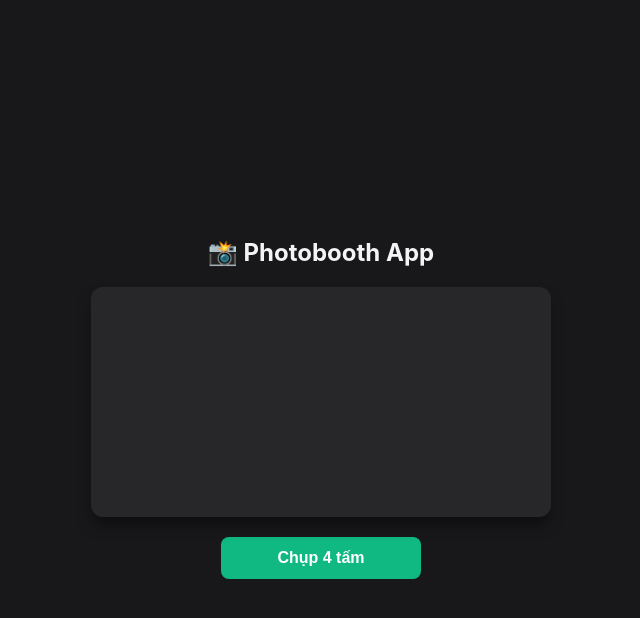
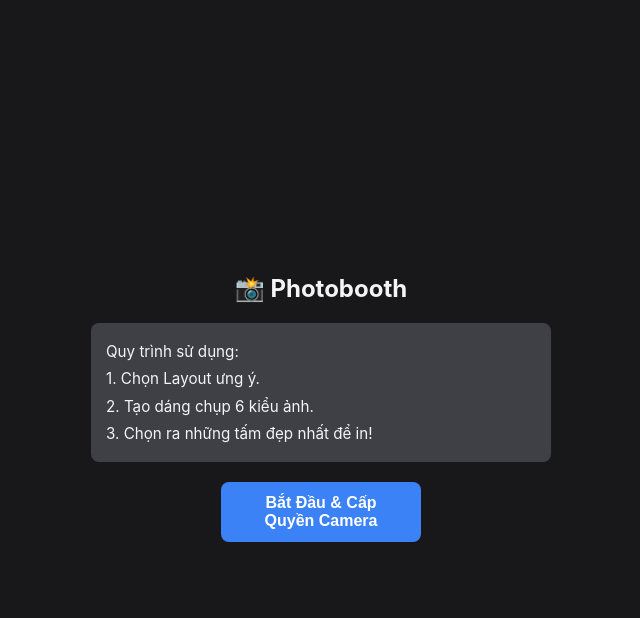
Before and after one commit to hoanggia922/photobooth-app, a Flask app: page / in a window 1280 px wide. Shown: the top 618 px of the page, without its empty margins (319-959 px from the left). Run offline with Flask 3, Linux system fonts and the light colour scheme.

Commit message:
Cập nhật 3 layout mới và logic chuyển màn hình

```diff
--- a/static/script.js
+++ b/static/script.js
@@ -1,222 +1,209 @@
-// Các DOM Elements
+// --- DOM ELEMENTS ---
+const screens = {
+    welcome: document.getElementById('screen-welcome'),
+    layout: document.getElementById('screen-layout'),
+    capture: document.getElementById('screen-capture'),
+    selection: document.getElementById('screen-selection'),
+    final: document.getElementById('screen-final')
+};
+
 const video = document.getElementById('videoElement');
 const canvas = document.getElementById('canvasElement');
 const ctx = canvas.getContext('2d');
 
-const videoContainer = document.getElementById('videoContainer');
-const canvasContainer = document.getElementById('canvasContainer');
-const captureControls = document.getElementById('captureControls');
-const actionControls = document.getElementById('actionControls');
-const captureBtn = document.getElementById('captureBtn');
-const retakeBtn = document.getElementById('retakeBtn');
-const saveBtn = document.getElementById('saveBtn');
 const countdownEl = document.getElementById('countdown');
 const flashEl = document.getElementById('flash');
-// Hàm Helper: Đợi một khoảng thời gian (ms)
-const delay = ms => new Promise(res => setTimeout(res, ms));
-// Hàm khởi tạo Camera
-async function startCamera() {
-    try {
-        const stream = await navigator.mediaDevices.getUserMedia({ video: { facingMode: "user" }, audio: false });
-        video.srcObject = stream;
-    } catch (err) {
-        alert("Vui lòng cho phép truy cập Camera!");
+const progressEl = document.getElementById('captureProgress');
+const selectionContainer = document.getElementById('selectionContainer');
+const btnConfirmSelection = document.getElementById('btnConfirmSelection');
+
+// --- APP STATE (TRẠNG THÁI) ---
+let currentLayout = null; // Layout người dùng chọn
+let capturedPhotos = []; // Lưu 6 bức ảnh đã chụp (dạng DataURL)
+let userSelectedIndices = []; // Lưu vị trí các ảnh user tick chọn (VD: [0, 2, 5])
+
+// CẤU HÌNH CÁC LAYOUT (Bạn cần tự chỉnh sửa tọa độ cx, cy, w, h cho khớp với frame thật của bạn)
+const LAYOUTS = [
+    {
+        id: 'layout-2',
+        name: 'Frame 2 Ảnh',
+        requiredPhotos: 2,
+        frameUrl: '/static/frame_2.png', // Hãy lưu khung nền đen tên là frame_2.png
+        slots: [
+            { cx: 0.25, cy: 0.43, w: 0.42, h: 0.76, angle: 0 }, // Ô bên trái
+            { cx: 0.75, cy: 0.43, w: 0.42, h: 0.76, angle: 0 }  // Ô bên phải
+        ]
+    },
+    {
+        id: 'layout-3',
+        name: 'Frame 3 Ảnh',
+        requiredPhotos: 3,
+        frameUrl: '/static/frame_3.png', // Hãy lưu khung dọc 3 ô tên là frame_3.png
+        slots: [
+            { cx: 0.47, cy: 0.18, w: 0.85, h: 0.33, angle: 0 }, // Ô trên cùng
+            { cx: 0.47, cy: 0.51, w: 0.85, h: 0.33, angle: 0 }, // Ô ở giữa
+            { cx: 0.47, cy: 0.84, w: 0.85, h: 0.33, angle: 0 }  // Ô dưới cùng
+        ]
+    },
+    {
+        id: 'layout-4',
+        name: 'Frame 4 Ảnh',
+        requiredPhotos: 4,
+        frameUrl: '/static/frame_4.png', // Thay bằng file frame 2x2 của bạn
+        slots: [
+            { cx: 0.26, cy: 0.29, w: 0.47, h: 0.40, angle: 0 },
+            { cx: 0.74, cy: 0.29, w: 0.47, h: 0.40, angle: 0 },
+            { cx: 0.26, cy: 0.71, w: 0.47, h: 0.40, angle: 0 },
+            { cx: 0.74, cy: 0.71, w: 0.47, h: 0.40, angle: 0 }
+        ]
     }
+];
+
+// Hàm chuyển màn hình
+function showScreen(screenName) {
+    Object.values(screens).forEach(s => s.classList.remove('active'));
+    screens[screenName].classList.add('active');
 }
 
-// Hàm giả lập hiệu ứng nháy Flash
-async function triggerFlash() {
-    flashEl.classList.add('flash-active');
-    await delay(50);
-    flashEl.classList.remove('flash-active');
+const delay = ms => new Promise(res => setTimeout(res, ms));
+
+// --- BƯỚC 1: XIN QUYỀN VÀ MỞ CAMERA ---
+document.getElementById('btnStart').addEventListener('click', async () => {
+    try {
+        let stream = await navigator.mediaDevices.getUserMedia({
+            video: { facingMode: "user", width: { ideal: 1280 }, height: { ideal: 720 } },
+            audio: false
+        });
+        video.srcObject = stream;
+        video.onloadedmetadata = () => video.play();
+
+        buildLayoutMenu();
+        showScreen('layout'); // Chuyển sang màn hình chọn Layout
+    } catch (err) {
+        alert("Lỗi Camera: " + err.message);
+    }
+});
+
+// --- BƯỚC 2: CHỌN LAYOUT ---
+function buildLayoutMenu() {
+    const container = document.getElementById('layoutContainer');
+    container.innerHTML = '';
+    LAYOUTS.forEach(layout => {
+        const btn = document.createElement('button');
+        btn.className = 'layout-btn';
+        btn.innerText = `Chụp ${layout.requiredPhotos} Ảnh (Khung ${layout.name})`;
+        btn.onclick = () => {
+            currentLayout = layout;
+            startCaptureSession();
+        };
+        container.appendChild(btn);
+    });
 }
 
-// Xử lý sự kiện "Chụp Ảnh"
-captureBtn.addEventListener('click', async () => {
-    if (!video.videoWidth) return;
+// --- BƯỚC 3: QUÁ TRÌNH CHỤP 6 ẢNH ---
+async function startCaptureSession() {
+    showScreen('capture');
+    capturedPhotos = []; // Reset ảnh cũ
 
-    captureControls.style.display = 'none';
-    let capturedPhotos = [];
+    // Luôn luôn chụp 6 kiểu
+    for (let i = 1; i <= 6; i++) {
+        progressEl.innerText = `${i}/6`;
+        countdownEl.classList.remove('hidden');
 
-    // Lặp 4 lần để chụp 4 bức ảnh
-    for (let i = 0; i < 4; i++) {
-        countdownEl.style.display = 'block';
-
-        // Đếm ngược 3-2-1
         for (let c = 3; c > 0; c--) {
             countdownEl.innerText = c;
             await delay(1000);
         }
 
-        // Chụp!
-        countdownEl.style.display = 'none';
-        triggerFlash();
+        countdownEl.classList.add('hidden');
 
-        // Lưu tạm khung hình hiện tại vào một Canvas ẩn
+        // Nháy Flash
+        flashEl.classList.add('flash-active');
+        setTimeout(() => flashEl.classList.remove('flash-active'), 50);
+
+        // Lưu frame hiện tại vào Canvas Ẩn để lấy DataURL
         const tempCanvas = document.createElement('canvas');
         tempCanvas.width = video.videoWidth;
         tempCanvas.height = video.videoHeight;
         tempCanvas.getContext('2d').drawImage(video, 0, 0);
+        capturedPhotos.push(tempCanvas.toDataURL('image/jpeg', 0.8)); // Lưu dạng JPEG cho nhẹ RAM
 
-        capturedPhotos.push(tempCanvas);
-
-        // Nghỉ nửa giây trước khi đếm ngược tấm tiếp theo
-        await delay(500);
+        await delay(500); // Nghỉ 0.5s trước tấm tiếp theo
     }
 
-    // Xử lý ghép ảnh
-    processFinalImage(capturedPhotos);
-});
+    buildSelectionGrid();
+    showScreen('selection');
+}
 
-// Hàm mô phỏng "object-fit: cover" để ảnh không bị méo khi đưa vào khung chữ nhật
+// --- BƯỚC 4: CHỌN ẢNH ƯNG Ý ---
+function buildSelectionGrid() {
+    userSelectedIndices = []; // Reset danh sách chọn
+    document.getElementById('requiredCount').innerText = currentLayout.requiredPhotos;
+    btnConfirmSelection.disabled = true;
+    selectionContainer.innerHTML = '';
+
+    capturedPhotos.forEach((photoDataUrl, index) => {
+        const item = document.createElement('div');
+        item.className = 'selection-item';
+        item.innerHTML = `<img src="${photoDataUrl}">`;
+
+        item.onclick = () => {
+            const isSelected = userSelectedIndices.includes(index);
+            if (isSelected) {
+                // Bỏ chọn
+                userSelectedIndices = userSelectedIndices.filter(i => i !== index);
+                item.classList.remove('selected');
+            } else {
+                // Thêm chọn (Nếu chưa đủ số lượng yêu cầu)
+                if (userSelectedIndices.length < currentLayout.requiredPhotos) {
+                    userSelectedIndices.push(index);
+                    item.classList.add('selected');
+                }
+            }
+
+            // Kích hoạt nút Hoàn thành nếu chọn đủ
+            btnConfirmSelection.disabled = userSelectedIndices.length !== currentLayout.requiredPhotos;
+        };
+        selectionContainer.appendChild(item);
+    });
+}
+
+// Hàm vẽ giữ tỷ lệ ảnh (Mô phỏng object-fit: cover)
 function drawImageProp(ctx, img, x, y, w, h) {
-    let imgRatio = img.width / img.height;
-    let slotRatio = w / h;
+    let imgRatio = img.width / img.height, slotRatio = w / h;
     let sx, sy, sWidth, sHeight;
-
     if (imgRatio > slotRatio) {
-        sHeight = img.height;
-        sWidth = sHeight * slotRatio;
-        sx = (img.width - sWidth) / 2;
-        sy = 0;
+        sHeight = img.height; sWidth = sHeight * slotRatio;
+        sx = (img.width - sWidth) / 2; sy = 0;
     } else {
-        sWidth = img.width;
-        sHeight = sWidth / slotRatio;
-        sx = 0;
-        sy = (img.height - sHeight) / 2;
+        sWidth = img.width; sHeight = sWidth / slotRatio;
+        sx = 0; sy = (img.height - sHeight) / 2;
     }
     ctx.drawImage(img, sx, sy, sWidth, sHeight, x, y, w, h);
 }
 
-// Xử lý dán 4 ảnh và dán Khung lên trên cùng
-function processFinalImage(photos) {
+// --- BƯỚC 5: GHÉP FRAME VÀ LƯU KẾT QUẢ ---
+btnConfirmSelection.addEventListener('click', () => {
+    showScreen('final');
+
     const frameImg = new Image();
-    frameImg.src = FRAME_IMAGE_URL;
+    frameImg.src = currentLayout.frameUrl;
 
     frameImg.onload = () => {
-        // Set canvas chính bằng đúng kích thước gốc của frame.png
         canvas.width = frameImg.width;
         canvas.height = frameImg.height;
-
-        /* ==============================================================
-           CẤU HÌNH TỌA ĐỘ 4 Ô TRỐNG (Tính theo phần trăm của Frame)
-           cx, cy: Tọa độ tâm (X, Y) của ô xám (tính từ 0.0 đến 1.0)
-           w, h: Chiều rộng, chiều cao của ô xám (tính từ 0.0 đến 1.0)
-           angle: Góc nghiêng (Độ), số dương là nghiêng phải, âm là trái
-        ============================================================== */
-        const SLOTS_CONFIG = [
-            { cx: 0.26, cy: 0.29, w: 0.47, h: 0.40, angle: 0 }, // Ảnh 1: Trái - Trên
-            { cx: 0.74, cy: 0.29, w: 0.47, h: 0.40, angle: 0 }, // Ảnh 2: Phải - Trên
-            { cx: 0.26, cy: 0.71, w: 0.47, h: 0.40, angle: 0 }, // Ảnh 3: Trái - Dưới
-            { cx: 0.74, cy: 0.71, w: 0.47, h: 0.40, angle: 0 }  // Ảnh 4: Phải - Dưới
-        ];
-
         ctx.clearRect(0, 0, canvas.width, canvas.height);
 
-        // Duyệt qua 4 ảnh đã chụp và dán vào 4 slot
-        photos.forEach((photo, index) => {
-            let config = SLOTS_CONFIG[index];
+        // Duyệt qua các tọa độ slot của Layout
+        currentLayout.slots.forEach((config, i) => {
+            // Lấy index ảnh người dùng đã chọn tương ứng với slot này
+            let selectedPhotoIndex = userSelectedIndices[i];
 
-            // Tính toán giá trị pixel thực tế
-            let slotCX = config.cx * canvas.width;
-            let slotCY = config.cy * canvas.height;
-            let slotW = config.w * canvas.width;
-            let slotH = config.h * canvas.height;
-            let radians = config.angle * Math.PI / 180;
+            let photoImg = new Image();
+            photoImg.src = capturedPhotos[selectedPhotoIndex];
 
-            ctx.save();
-            // Dời tâm vẽ đến giữa ô xám và xoay
-            ctx.translate(slotCX, slotCY);
-            ctx.rotate(radians);
-
-            // Vẽ ảnh, lùi lại phân nửa width/height để tâm ảnh nằm đúng trục (0,0)
-            drawImageProp(ctx, photo, -slotW / 2, -slotH / 2, slotW, slotH);
-
-            ctx.restore();
-        });
-
-        // Cuối cùng, ốp file Frame đục lỗ lên trên cùng để che các mép thừa
-        ctx.drawImage(frameImg, 0, 0, canvas.width, canvas.height);
-
-        // Cập nhật UI
-        videoContainer.style.display = 'none';
-        canvasContainer.style.display = 'block';
-        actionControls.style.display = 'flex';
-    };
-}
-
-// Xử lý sự kiện "Lưu Ảnh"
-saveBtn.addEventListener('click', () => {
-    // Xuất ảnh từ Canvas ra định dạng PNG
-    const dataURL = canvas.toDataURL('image/png', 1.0);
-
-    // Tạo thẻ <a> ẩn để kích hoạt tải xuống
-    const link = document.createElement('a');
-    link.download = 'my_photobooth_4shot.png';
-    link.href = dataURL;
-    document.body.appendChild(link);
-    link.click();
-    document.body.removeChild(link);
-});
-
-// Xử lý sự kiện "Chụp Lại"
-retakeBtn.addEventListener('click', () => {
-    // Xóa trắng canvas
-    ctx.clearRect(0, 0, canvas.width, canvas.height);
-
-    // Chuyển đổi UI về trạng thái ban đầu
-    canvasContainer.style.display = 'none';
-    actionControls.style.display = 'none';
-
-    videoContainer.style.display = 'block';
-    captureControls.style.display = 'flex';
-});
-
-// Chạy camera ngay khi load xong trang
-window.addEventListener('load', startCamera);
-
-
-// =======================================================
-// CÔNG CỤ CĂN CHỈNH TỌA ĐỘ SIÊU TỐC (LIVE PREVIEW)
-// Đổi biến này thành 'false' sau khi bạn đã căn chỉnh xong!
-let isCalibrationMode = false;
-// =======================================================
-
-function startLiveCalibration() {
-    const frameImg = new Image();
-    frameImg.src = FRAME_IMAGE_URL;
-
-    frameImg.onload = () => {
-        // Đổi giao diện sang chế độ Canvas ngay lập tức
-        //videoContainer.style.display = 'none';
-        videoContainer.style.position = 'absolute';
-        videoContainer.style.opacity = '0';
-        videoContainer.style.pointerEvents = 'none';
-        videoContainer.style.zIndex = '-1';
-
-        captureControls.style.display = 'none';
-        canvasContainer.style.display = 'block';
-
-        canvas.width = frameImg.width;
-        canvas.height = frameImg.height;
-
-        function renderLoop() {
-            if (!isCalibrationMode) return; // Dừng vòng lặp nếu tắt chế độ test
-
-            ctx.clearRect(0, 0, canvas.width, canvas.height);
-
-            /* ==============================================================
-           CẤU HÌNH TỌA ĐỘ CHO FRAME 2x2 (UNFOLD 2010TX)
-        ============================================================== */
-        const SLOTS_CONFIG = [
-            { cx: 0.26, cy: 0.29, w: 0.47, h: 0.40, angle: 0 }, // Ảnh 1: Trái - Trên
-            { cx: 0.74, cy: 0.29, w: 0.47, h: 0.40, angle: 0 }, // Ảnh 2: Phải - Trên
-            { cx: 0.26, cy: 0.71, w: 0.47, h: 0.40, angle: 0 }, // Ảnh 3: Trái - Dưới
-            { cx: 0.74, cy: 0.71, w: 0.47, h: 0.40, angle: 0 }  // Ảnh 4: Phải - Dưới
-        ];
-
-            // Dán thẳng Video vào 4 ô liên tục (60 FPS)
-            SLOTS_CONFIG.forEach((config) => {
+            // Vì load ảnh từ DataURL tốn vài mili-giây, cần nhúng onload để vẽ đồng bộ
+            photoImg.onload = () => {
                 let slotCX = config.cx * canvas.width;
                 let slotCY = config.cy * canvas.height;
                 let slotW = config.w * canvas.width;
@@ -226,33 +213,31 @@ function startLiveCalibration() {
                 ctx.save();
                 ctx.translate(slotCX, slotCY);
                 ctx.rotate(radians);
+                drawImageProp(ctx, photoImg, -slotW / 2, -slotH / 2, slotW, slotH);
+                ctx.restore();
 
-                // Dùng video thay vì photo
-                drawImageProp(ctx, video, -slotW / 2, -slotH / 2, slotW, slotH);
-
-                ctx.restore();
-            });
-
-            // Phủ khung frame lên
-            ctx.drawImage(frameImg, 0, 0, canvas.width, canvas.height);
-
-            // Lặp lại liên tục theo frame rate của màn hình
-            requestAnimationFrame(renderLoop);
-        }
-
-        // Chờ video sẵn sàng rồi mới chạy vòng lặp
-        video.addEventListener('loadeddata', () => {
-            renderLoop();
+                // Nếu là slot cuối cùng, vẽ đè cái Frame rỗng lên che mép
+                if (i === currentLayout.slots.length - 1) {
+                    // Timeout nhỏ để đảm bảo ảnh slot cuối cùng đã được vẽ xong
+                    setTimeout(() => {
+                        ctx.drawImage(frameImg, 0, 0, canvas.width, canvas.height);
+                    }, 50);
+                }
+            };
         });
     };
-}
+});
 
-// Cập nhật lại sự kiện load trang
-window.addEventListener('load', async () => {
-    await startCamera();
+// Nút chụp lại
+document.getElementById('btnRetake').addEventListener('click', () => {
+    showScreen('layout'); // Quay lại bước chọn layout
+});
 
-    // Nếu bật cờ Calibration, tự động chạy chế độ căn chỉnh
-    if (isCalibrationMode) {
-        startLiveCalibration();
-    }
+// Nút lưu ảnh
+document.getElementById('btnSave').addEventListener('click', () => {
+    const dataURL = canvas.toDataURL('image/jpeg', 0.9);
+    const link = document.createElement('a');
+    link.download = `photobooth_${currentLayout.id}.jpg`;
+    link.href = dataURL;
+    link.click();
 });
--- a/static/style.css
+++ b/static/style.css
@@ -114,3 +114,96 @@ button:active {
     opacity: 1 !important;
     transition: none !important;
 }
+
+/* --- HỆ THỐNG CHUYỂN MÀN HÌNH --- */
+.screen {
+    display: none;
+    width: 100%;
+    animation: fadeIn 0.3s ease-in-out;
+}
+.screen.active {
+    display: block;
+}
+.hidden {
+    display: none !important;
+}
+@keyframes fadeIn {
+    from { opacity: 0; transform: translateY(10px); }
+    to { opacity: 1; transform: translateY(0); }
+}
+
+/* --- MÀN HÌNH WELCOME --- */
+.instruction {
+    text-align: left;
+    background: #3f3f46;
+    padding: 15px;
+    border-radius: 8px;
+    line-height: 1.8;
+    margin-bottom: 20px;
+    font-size: 0.95rem;
+}
+
+/* --- MÀN HÌNH CHỌN LAYOUT --- */
+.layout-grid {
+    display: flex;
+    flex-direction: column;
+    gap: 15px;
+}
+.layout-btn {
+    background: #27272a;
+    border: 2px solid #52525b;
+    padding: 15px;
+    border-radius: 10px;
+    font-size: 1.1rem;
+}
+.layout-btn:hover { border-color: #3b82f6; }
+
+/* --- MÀN HÌNH CHỤP ẢNH --- */
+#captureProgress {
+    position: absolute;
+    top: 10px;
+    right: 10px;
+    background: rgba(0,0,0,0.6);
+    padding: 5px 15px;
+    border-radius: 20px;
+    font-weight: bold;
+    z-index: 10;
+}
+
+/* --- MÀN HÌNH CHỌN ẢNH (SELECTION) --- */
+.selection-grid {
+    display: grid;
+    grid-template-columns: repeat(2, 1fr);
+    gap: 10px;
+    margin-bottom: 20px;
+}
+.selection-item {
+    position: relative;
+    border-radius: 8px;
+    overflow: hidden;
+    border: 3px solid transparent;
+    cursor: pointer;
+}
+.selection-item img {
+    width: 100%;
+    height: 150px;
+    object-fit: cover;
+    display: block;
+}
+/* Hiệu ứng khi ảnh được tick chọn */
+.selection-item.selected {
+    border-color: #10b981;
+}
+.selection-item.selected::after {
+    content: "✔️";
+    position: absolute;
+    top: 5px; right: 5px;
+    background: #10b981;
+    color: white;
+    border-radius: 50%;
+    width: 24px; height: 24px;
+    display: flex;
+    align-items: center;
+    justify-content: center;
+    font-size: 14px;
+}
--- a/templates/index.html
+++ b/templates/index.html
@@ -3,43 +3,52 @@
 <head>
     <meta charset="UTF-8">
     <meta name="viewport" content="width=device-width, initial-scale=1.0, maximum-scale=1.0, user-scalable=no">
-    <title>Photobooth 4-Shot</title>
-    <!-- Nhúng CSS -->
+    <title>Photobooth Pro</title>
     <link rel="stylesheet" href="{{ url_for('static', filename='style.css') }}">
 </head>
 <body>
     <div class="app-container">
-        <h1>📸 Photobooth App</h1>
 
-        <!-- Khung chứa Video -->
-        <div class="media-container" id="videoContainer">
-            <video id="videoElement" autoplay playsinline muted></video>
-            <div id="countdown" style="display: none;">3</div>
-            <div id="flash"></div>
+        <div id="screen-welcome" class="screen active">
+            <h1>📸 Photobooth</h1>
+            <p class="instruction">Quy trình sử dụng:<br>1. Chọn Layout ưng ý.<br>2. Tạo dáng chụp 6 kiểu ảnh.<br>3. Chọn ra những tấm đẹp nhất để in!</p>
+            <button id="btnStart" class="btn-primary">Bắt Đầu & Cấp Quyền Camera</button>
         </div>
 
-        <!-- Khung chứa Canvas (ẩn mặc định) -->
-        <div class="media-container" id="canvasContainer" style="display: none;">
-            <canvas id="canvasElement"></canvas>
+        <div id="screen-layout" class="screen hidden">
+            <h2>Chọn Layout Khung Ảnh</h2>
+            <div class="layout-grid" id="layoutContainer">
+                </div>
         </div>
 
-        <!-- Các nút điều khiển -->
-        <div class="controls" id="captureControls">
-            <button id="captureBtn">Chụp 4 tấm</button>
+        <div id="screen-capture" class="screen hidden">
+            <div class="media-container" id="videoContainer">
+                <video id="videoElement" autoplay playsinline muted></video>
+                <div id="countdown" class="hidden">3</div>
+                <div id="flash"></div>
+                <div id="captureProgress">0/6</div>
+            </div>
         </div>
 
-        <div class="controls" id="actionControls" style="display: none;">
-            <button id="retakeBtn" class="btn-secondary">Chụp Lại</button>
-            <button id="saveBtn" class="btn-primary">Lưu Ảnh</button>
+        <div id="screen-selection" class="screen hidden">
+            <h2>Chọn <span id="requiredCount"></span> tấm ưng ý nhất</h2>
+            <div class="selection-grid" id="selectionContainer">
+                </div>
+            <button id="btnConfirmSelection" class="btn-primary" disabled>Ghép Ảnh</button>
         </div>
+
+        <div id="screen-final" class="screen hidden">
+            <div class="media-container">
+                <canvas id="canvasElement"></canvas>
+            </div>
+            <div class="controls">
+                <button id="btnRetake" class="btn-secondary">Chụp Lại</button>
+                <button id="btnSave" class="btn-primary">Lưu Ảnh</button>
+            </div>
+        </div>
+
     </div>
 
-    <!-- Truyền đường dẫn ảnh frame.png từ Flask sang JavaScript -->
-    <script>
-        const FRAME_IMAGE_URL = "{{ url_for('static', filename='frame.png') }}";
-    </script>
-
-    <!-- Nhúng JS -->
     <script src="{{ url_for('static', filename='script.js') }}"></script>
 </body>
 </html>
```
Also changed, not shown: static/frame_2.png (added), static/frame_3.png (added), static/frame_4.png (renamed from static/frame.png).
